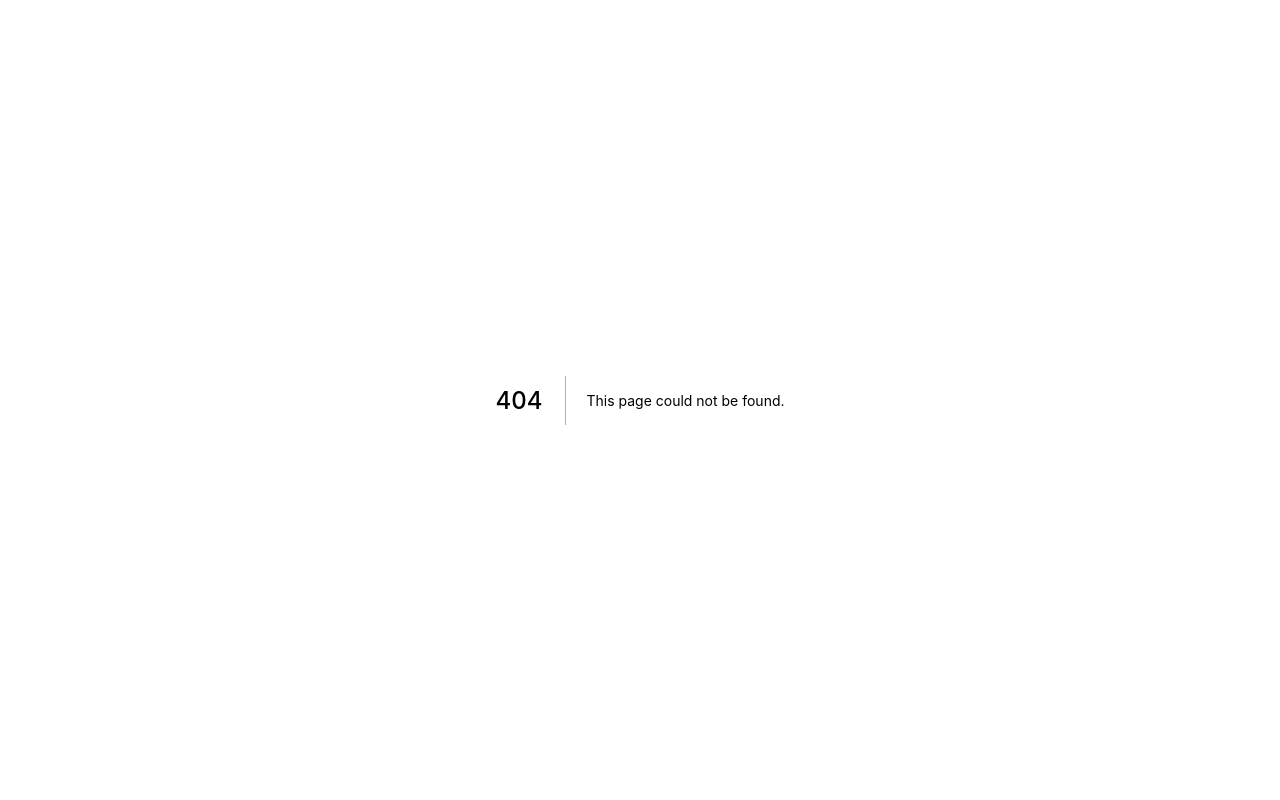
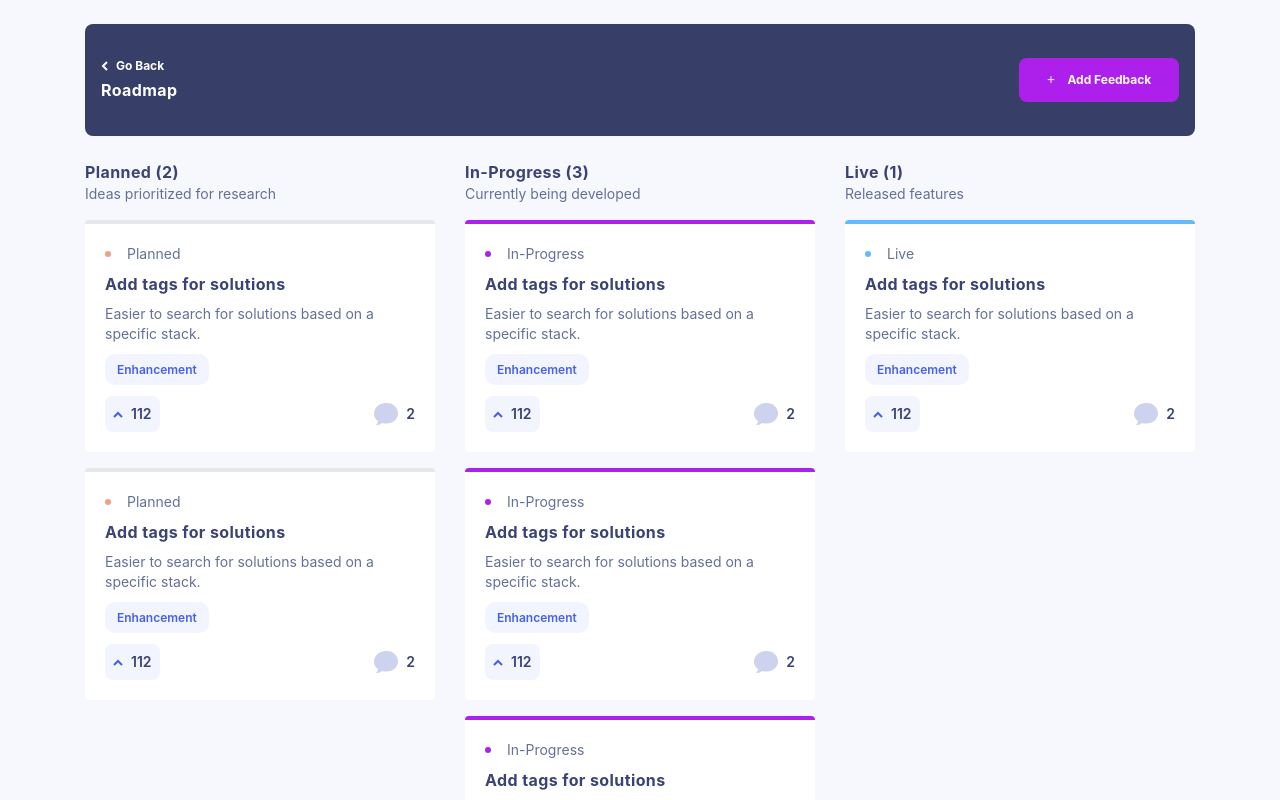
Before and after one commit to abdulvokhid-ochilov/feedback, a Next.js app: page /roadmap in a window 1280 px wide. Before the commit this address had no page. Shown: the top 800 px of the page. Built offline with nearby package versions, Linux system fonts and the light colour scheme.

Commit message:
Roadmap page

```diff
--- /dev/null
+++ b/components/RoadmapCard.tsx
@@ -0,0 +1,46 @@
+import React from "react";
+import Image from "next/image";
+import UpvoteButton from "./UpvoteButton";
+import Comment from "../assets/shared/icon-comments.svg";
+
+const RoadmapCard = ({ type }: { type: string }) => {
+  const color =
+    (type === "planned" && "[#f49f85]") ||
+    (type === "in-progress" && "[#AD1FEA]") ||
+    (type === "live" && "[#62BCFA]");
+
+  return (
+    <div
+      className={`bg-white rounded p-5 sm:p-3 md:p-4 xl:p-5 flex flex-col  hover:cursor-pointer w-[327px] sm:w-[223px] xl:w-[350px] mx-auto h-fit border-t-4 border-${color}`}
+    >
+      <div className="w-full">
+        <p className="mb-2 flex items-center gap-4 text-xs md:text-sm text-[#647196] capitalize">
+          <span
+            className={`bg-${color} w-1.5 h-1.5 inline-block rounded-full`}
+          ></span>{" "}
+          {type}
+        </p>
+        <h1 className="mb-2  text-[#3A4374] hover:text-[#4661E6] text-sm md:text-base font-bold tracking-wide ">
+          Add tags for solutions
+        </h1>
+        <p className="mb-3 text-xs md:text-sm text-[#647196]">
+          Easier to search for solutions based on a specific stack.
+        </p>
+        <span className=" font-semibold text-[12px] text-[#4661e6] bg-[#F2F4FF]  px-3 py-2  rounded-[10px] w-fit">
+          Enhancement
+        </span>
+      </div>
+      <div className="mt-4 flex items-center justify-between">
+        <div className="">
+          <UpvoteButton page="roadmap" />
+        </div>
+        <div className="flex flex-row items-center space-x-2">
+          <Image src={Comment} alt="comment" width={24} height={22} />
+          <p className="text-[#3A4374] text-sm font-semibold">2</p>
+        </div>
+      </div>
+    </div>
+  );
+};
+
+export default RoadmapCard;
--- /dev/null
+++ b/components/RoadmapHeader.tsx
@@ -0,0 +1,25 @@
+import React from "react";
+import AddFeedbackButton from "./AddFeedbackButton";
+import Image from "next/image";
+import Left from "../assets/shared/icon-left.svg";
+
+const RoadmapHeader = () => {
+  return (
+    <div className="bg-[#373F68] text-white p-2 sm:p-3 md:p-4 w-full sm:w-[689px] xl:w-[1110px] h-[100px] sm:h-[112px] flex flex-row items-center justify-between sm:rounded-lg mx-auto ">
+      <div className="flex flex-col gap-1">
+        <div className="flex flex-row gap-2 items-center">
+          <Image src={Left} alt="back" />
+          <p className="text-[#fff] font-bold text-xs hover:cursor-pointer hover:underline">
+            Go Back
+          </p>
+        </div>
+        <h1 className="text-sm md:text-base font-bold tracking-wide ">
+          Roadmap
+        </h1>
+      </div>
+      <AddFeedbackButton />
+    </div>
+  );
+};
+
+export default RoadmapHeader;
--- a/components/UpvoteButton.tsx
+++ b/components/UpvoteButton.tsx
@@ -2,9 +2,14 @@ import React from "react";
 import Image from "next/image";
 import Up from "../assets/shared/icon-up.svg";
 
-const UpvoteButton = () => {
+const UpvoteButton = ({ page }: { page: string }) => {
+  const style =
+    page === "roadmap"
+      ? "rounded-lg bg-[#F2F4FE] h-fit p-2 flex flex-row  items-center space-x-2  space-y-0  hover:bg-[#CFD7FF] hover:cursor-pointer"
+      : "rounded-lg bg-[#F2F4FE] h-fit p-2 flex flex-row sm:flex-col items-center space-x-2 sm:space-x-0 space-y-0 sm:space-y-1 hover:bg-[#CFD7FF] hover:cursor-pointer";
+
   return (
-    <div className="rounded-lg bg-[#F2F4FE] h-fit p-2 flex flex-row sm:flex-col items-center space-x-2 sm:space-x-0 space-y-0 sm:space-y-1 hover:bg-[#CFD7FF] hover:cursor-pointer">
+    <div className={style}>
       <Image src={Up} alt="vote" />
       <p className="text-[#3A4374] text-sm font-semibold">112</p>
     </div>
--- /dev/null
+++ b/pages/roadmap.tsx
@@ -0,0 +1,153 @@
+import React, { useState } from "react";
+import RoadmapHeader from "../components/RoadmapHeader";
+import RoadmapCard from "../components/RoadmapCard";
+import { Tab } from "@headlessui/react";
+
+function classNames(...classes: string[]): string {
+  return classes.filter(Boolean).join(" ");
+}
+
+const Roadmap = () => {
+  return (
+    <main className="xl:w-[1200px] m-auto min-h-[100vh] flex flex-col md:gap-6 sm:p-3 md:p-6 ">
+      <RoadmapHeader />
+
+      <div className="sm:hidden">
+        <Tab.Group>
+          <Tab.List className="flex space-x-1 border-b-2">
+            <Tab
+              className={({ selected }) =>
+                classNames(
+                  "w-full text-sm font-medium leading-5 p-3 ",
+                  "",
+                  selected
+                    ? "text-[#3A4374] border-b-4 border-[#F49F85]"
+                    : "text-[#3a43747c]"
+                )
+              }
+            >
+              Planned
+            </Tab>
+            <Tab
+              className={({ selected }) =>
+                classNames(
+                  "w-full text-sm font-medium leading-5 p-3",
+                  "",
+                  selected
+                    ? "text-[#3A4374]  border-b-4 border-[#AD1FEA]"
+                    : "text-[#3a43747c]"
+                )
+              }
+            >
+              In-Progress
+            </Tab>
+            <Tab
+              className={({ selected }) =>
+                classNames(
+                  "w-full text-sm font-medium leading-5 p-3",
+                  "",
+                  selected
+                    ? "text-[#3A4374] border-b-4 border-[#62BCFA]"
+                    : "text-[#3a43747c]"
+                )
+              }
+            >
+              Live
+            </Tab>
+          </Tab.List>
+          <Tab.Panels className="mt-2">
+            <Tab.Panel>
+              <div className="my-4 w-[327px] mx-auto">
+                <h1 className="text-[#3A4374] text-sm md:text-base font-bold tracking-wide ">
+                  Planned (2)
+                </h1>
+                <p className="text-xs md:text-sm text-[#647196]">
+                  Ideas prioritized for research
+                </p>
+              </div>
+              <div className="flex flex-col gap-4">
+                <RoadmapCard type="planned" />
+                <RoadmapCard type="planned" />
+              </div>
+            </Tab.Panel>
+            <Tab.Panel>
+              <div className="my-4 w-[327px] mx-auto">
+                <h1 className="text-[#3A4374] text-sm md:text-base font-bold tracking-wide ">
+                  In-Progress (3)
+                </h1>
+                <p className="text-xs md:text-sm text-[#647196]">
+                  Currently being developed
+                </p>
+              </div>
+              <div className="flex flex-col gap-4">
+                <RoadmapCard type="in-progress" />
+                <RoadmapCard type="in-progress" />
+                <RoadmapCard type="in-progress" />
+              </div>
+            </Tab.Panel>
+            <Tab.Panel>
+              <div className="my-4 w-[327px] mx-auto">
+                <h1 className="text-[#3A4374] text-sm md:text-base font-bold tracking-wide ">
+                  Live (1)
+                </h1>
+                <p className="text-xs md:text-sm text-[#647196]">
+                  Released features
+                </p>
+              </div>
+              <div className="flex flex-col gap-4">
+                <RoadmapCard type="live" />
+              </div>
+            </Tab.Panel>
+          </Tab.Panels>
+        </Tab.Group>
+      </div>
+
+      <div className="hidden w-full sm:w-[689px] xl:w-[1110px] sm:flex flex-row  justify-between mx-auto ">
+        <div>
+          <div className="mb-4">
+            <h1 className="text-[#3A4374] text-sm md:text-base font-bold tracking-wide ">
+              Planned (2)
+            </h1>
+            <p className="text-xs md:text-sm text-[#647196]">
+              Ideas prioritized for research
+            </p>
+          </div>
+          <div className="flex flex-col gap-4">
+            <RoadmapCard type="planned" />
+            <RoadmapCard type="planned" />
+          </div>
+        </div>
+        <div>
+          <div className="mb-4">
+            <h1 className="text-[#3A4374] text-sm md:text-base font-bold tracking-wide ">
+              In-Progress (3)
+            </h1>
+            <p className="text-xs md:text-sm text-[#647196]">
+              Currently being developed
+            </p>
+          </div>
+          <div className="flex flex-col gap-4">
+            <RoadmapCard type="in-progress" />
+            <RoadmapCard type="in-progress" />
+            <RoadmapCard type="in-progress" />
+          </div>
+        </div>
+        <div>
+          <div className="mb-4">
+            <h1 className="text-[#3A4374] text-sm md:text-base font-bold tracking-wide ">
+              Live (1)
+            </h1>
+            <p className="text-xs md:text-sm text-[#647196]">
+              Released features
+            </p>
+          </div>
+          <div className="flex flex-col gap-4">
+            <RoadmapCard type="live" />
+          </div>
+        </div>
+      </div>
+    </main>
+  );
+};
+
+export default Roadmap;
```
Also changed, not shown: assets/shared/icon-left.svg (added).
